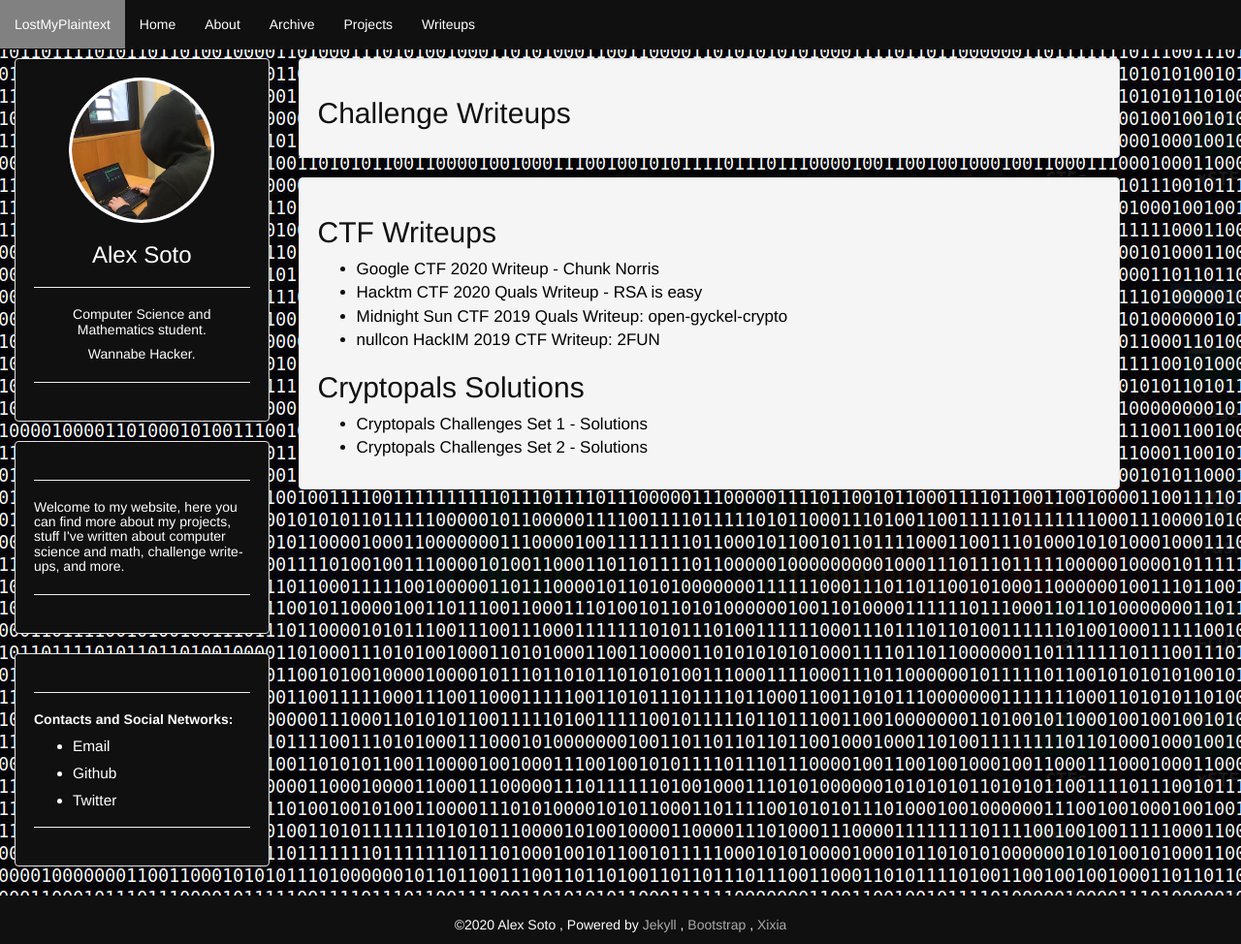
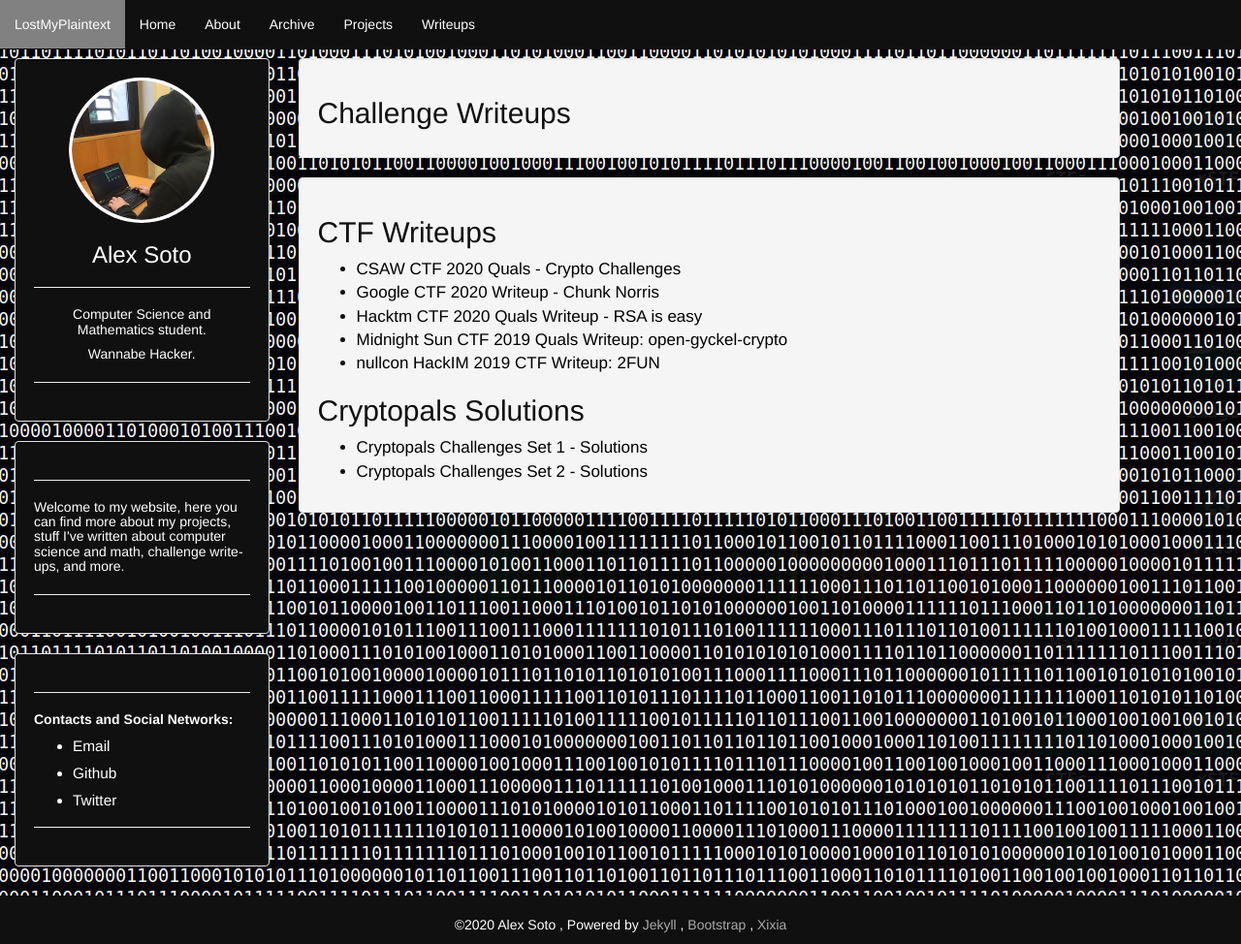
Before and after one commit to 0xA2/0xA2.github.io, a Jekyll site: the page built from writeups.html, in a window 1280 px wide and 974 px high. Shown: the whole window at 97% size. Built offline with Jekyll 4.4.1, drawn with Linux system fonts in a browser that asks for light colours.

Commit message:
Update writeups.html

```diff
--- a/writeups.html
+++ b/writeups.html
@@ -10,6 +10,7 @@ layout: default
 
 <h2>CTF Writeups</h2>
 <ul>
+    <li><a href="/writeups/2020/09/17/csawCTF2020quals.html">CSAW CTF 2020 Quals - Crypto Challenges</a></li>
     <li><a href="/writeups/2020/09/02/GoogleCTF2020ChunkNorris.html">Google CTF 2020 Writeup - Chunk Norris</a></li>
     <li><a href="/writeups/2020/02/04/hacktmCTF_RSAisEasy.html">Hacktm CTF 2020 Quals Writeup - RSA is easy</a></li>
     <li><a href="/writeups/2019/04/08/MidnightSunCTF2019.html">Midnight Sun CTF 2019 Quals Writeup: open-gyckel-crypto</a></li>
```
